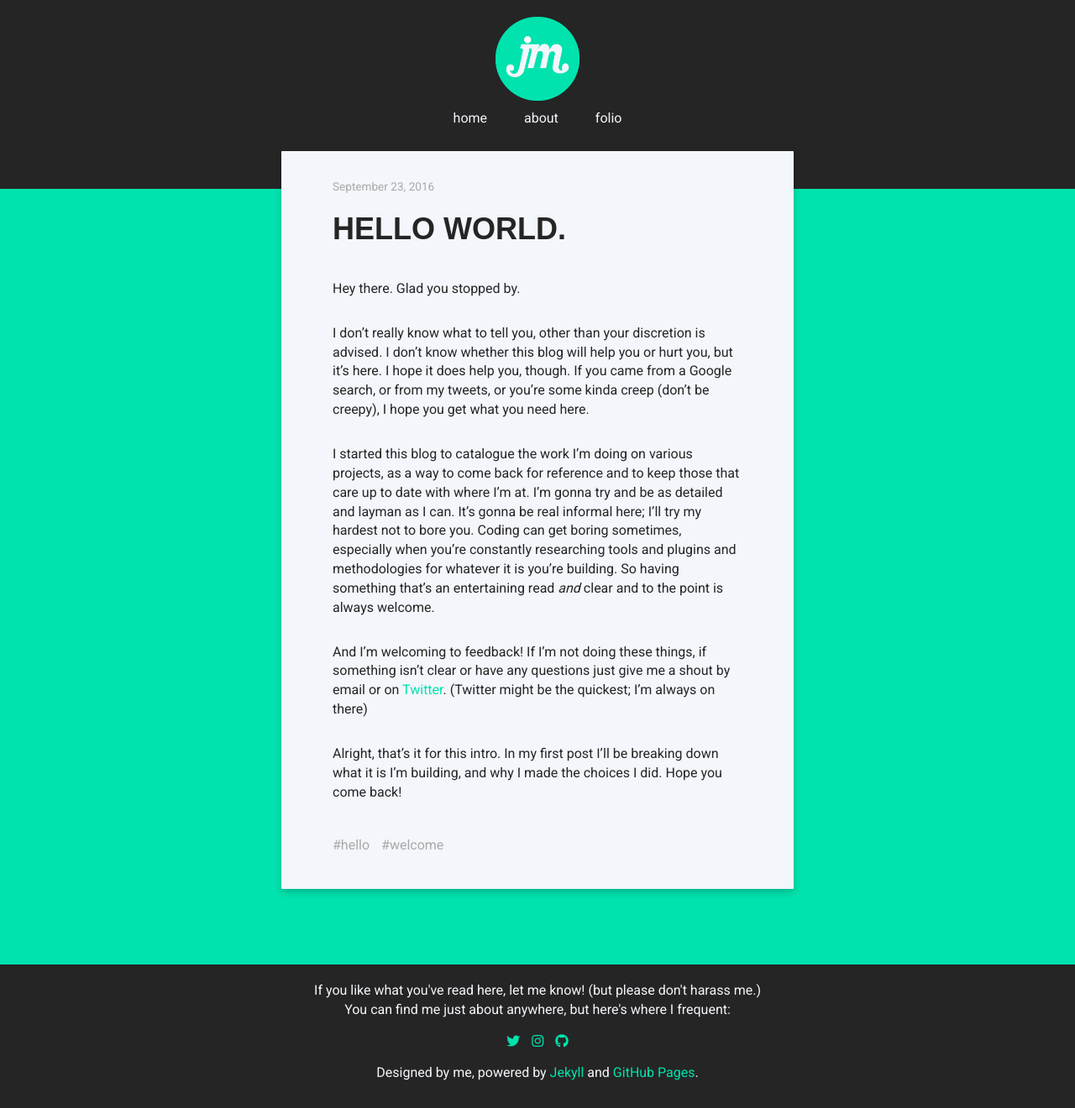
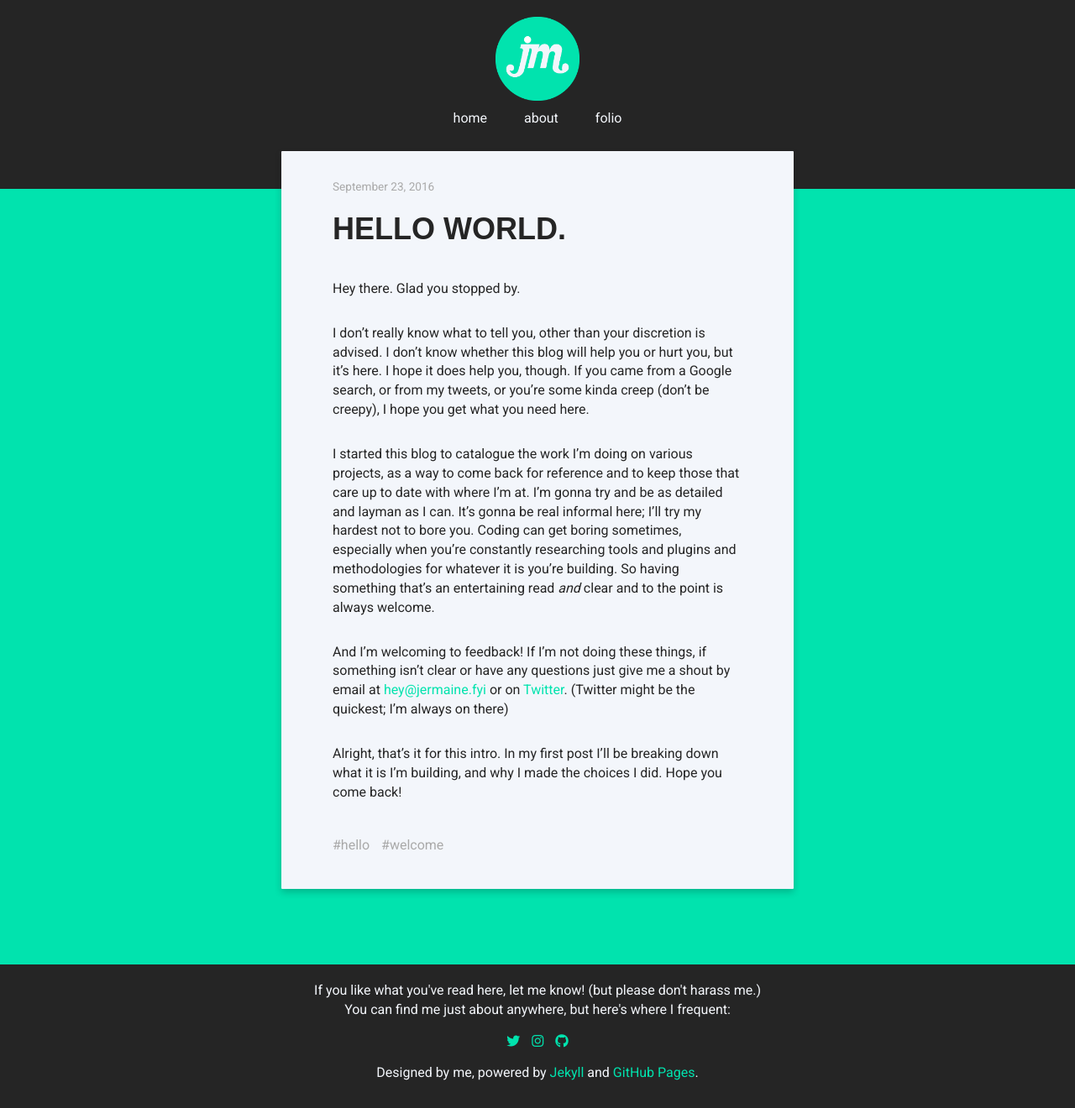
Before and after one commit to JerMaineMontiel/folio, a Jekyll site: the page built from _blog/_posts/2016-09-23-hello-world.md, in a window 1280 px wide. Shown: the whole page at 84% size. Built offline with Jekyll 4.4.1, drawn with Linux system fonts in a browser that asks for light colours; nearby versions of some CDN libraries; some web fonts are replaced.

Commit message:
post change

```diff
--- a/_blog/_posts/2016-09-23-hello-world.md
+++ b/_blog/_posts/2016-09-23-hello-world.md
@@ -10,6 +10,6 @@ I don't really know what to tell you, other than your discretion is advised. I d
 
 I started this blog to catalogue the work I'm doing on various projects, as a way to come back for reference and to keep those that care up to date with where I'm at. I'm gonna try and be as detailed and layman as I can. It's gonna be real informal here; I'll try my hardest not to bore you. Coding can get boring sometimes, especially when you're constantly researching tools and plugins and methodologies for whatever it is you're building. So having something that's an entertaining read *and* clear and to the point is always welcome.
 
-And I'm welcoming to feedback! If I'm not doing these things, if something isn't clear or have any questions just give me a shout by email or on <a href="http://twitter.com/{{ site.twitter_username }}" target="_blank">Twitter</a>. (Twitter might be the quickest; I'm always on there)
+And I'm welcoming to feedback! If I'm not doing these things, if something isn't clear or have any questions just give me a shout by email at <span>hey@jermaine.fyi</span> or on <a href="http://twitter.com/{{ site.twitter_username }}" target="_blank">Twitter</a>. (Twitter might be the quickest; I'm always on there)
 
 Alright, that's it for this intro. In my first post I'll be breaking down what it is I'm building, and why I made the choices I did. Hope you come back!
--- a/blog/feed.xml
+++ b/blog/feed.xml
@@ -18,7 +18,7 @@
 
 &lt;p&gt;I started this blog to catalogue the work I’m doing on various projects, as a way to come back for reference and to keep those that care up to date with where I’m at. I’m gonna try and be as detailed and layman as I can. It’s gonna be real informal here; I’ll try my hardest not to bore you. Coding can get boring sometimes, especially when you’re constantly researching tools and plugins and methodologies for whatever it is you’re building. So having something that’s an entertaining read &lt;em&gt;and&lt;/em&gt; clear and to the point is always welcome.&lt;/p&gt;
 
-&lt;p&gt;And I’m welcoming to feedback! If I’m not doing these things, if something isn’t clear or have any questions just give me a shout by email or on &lt;a href=&quot;http://twitter.com/jmfyi&quot; target=&quot;_blank&quot;&gt;Twitter&lt;/a&gt;. (Twitter might be the quickest; I’m always on there)&lt;/p&gt;
+&lt;p&gt;And I’m welcoming to feedback! If I’m not doing these things, if something isn’t clear or have any questions just give me a shout by email at &lt;span&gt;hey@jermaine.fyi&lt;/span&gt; or on &lt;a href=&quot;http://twitter.com/jmfyi&quot; target=&quot;_blank&quot;&gt;Twitter&lt;/a&gt;. (Twitter might be the quickest; I’m always on there)&lt;/p&gt;
 
 &lt;p&gt;Alright, that’s it for this intro. In my first post I’ll be breaking down what it is I’m building, and why I made the choices I did. Hope you come back!&lt;/p&gt;
 </description>
--- a/blog/posts/2016/09/hello-world.html
+++ b/blog/posts/2016/09/hello-world.html
@@ -29,7 +29,7 @@
 
 <p>I started this blog to catalogue the work I’m doing on various projects, as a way to come back for reference and to keep those that care up to date with where I’m at. I’m gonna try and be as detailed and layman as I can. It’s gonna be real informal here; I’ll try my hardest not to bore you. Coding can get boring sometimes, especially when you’re constantly researching tools and plugins and methodologies for whatever it is you’re building. So having something that’s an entertaining read <em>and</em> clear and to the point is always welcome.</p>
 
-<p>And I’m welcoming to feedback! If I’m not doing these things, if something isn’t clear or have any questions just give me a shout by email or on <a href="http://twitter.com/jmfyi" target="_blank">Twitter</a>. (Twitter might be the quickest; I’m always on there)</p>
+<p>And I’m welcoming to feedback! If I’m not doing these things, if something isn’t clear or have any questions just give me a shout by email at <span>hey@jermaine.fyi</span> or on <a href="http://twitter.com/jmfyi" target="_blank">Twitter</a>. (Twitter might be the quickest; I’m always on there)</p>
 
 <p>Alright, that’s it for this intro. In my first post I’ll be breaking down what it is I’m building, and why I made the choices I did. Hope you come back!</p>
 
```
Also changed, not shown: other parts of blog/feed.xml (+2 -2 lines).
